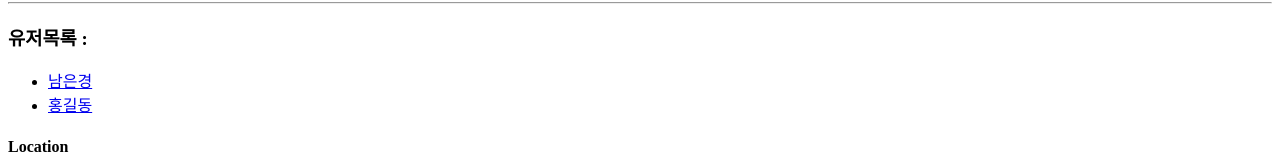
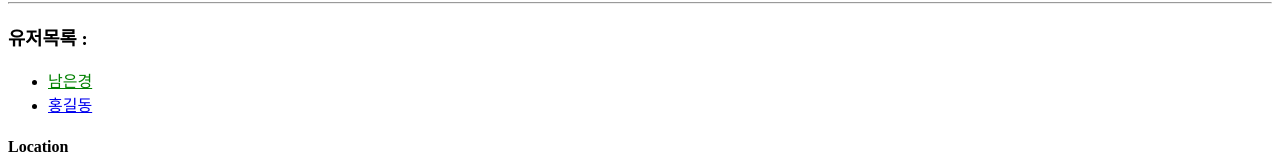
Before and after one commit to Kyung-A/react-study-part3, a React (Create React App) app: page /profiles in a window 1280 px wide. Shown: the part 126-289 px from the top of the page. Built offline with nearby package versions, Linux system fonts and the light colour scheme.

Commit message:
NavLink 사용해보기

```diff
--- a/src/Profiles.jsx
+++ b/src/Profiles.jsx
@@ -1,5 +1,5 @@
 import React from 'react';
-import { Link, Route, Routes } from 'react-router-dom';
+import { Link, Route, Routes, NavLink } from 'react-router-dom';
 import WithRouterSample from './page/WithRouterSample';
 import Profile from './Profile';
 
@@ -10,10 +10,22 @@ const Profiles = () => {
       <h3>유저목록 : </h3>
       <ul>
         <li>
-          <Link to="/profiles/kyungA">남은경</Link>
+          <NavLink
+            to="/profiles/kyungA"
+            style={({ isActive }) => ({ color: isActive ? 'pink' : 'green' })}
+          >
+            남은경
+          </NavLink>
         </li>
         <li>
-          <Link to="/profiles/gildong">홍길동</Link>
+          <NavLink
+            to="/profiles/gildong"
+            className={({ isActive }) =>
+              'nav-link' + (isActive ? ' activated' : '')
+            }
+          >
+            홍길동
+          </NavLink>
         </li>
       </ul>
       <WithRouterSample />
```
